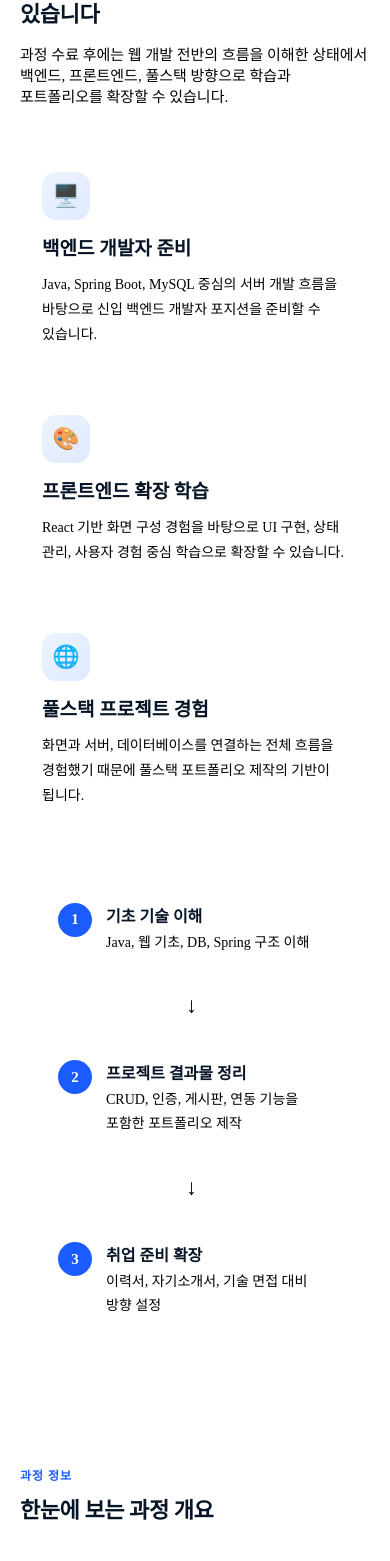
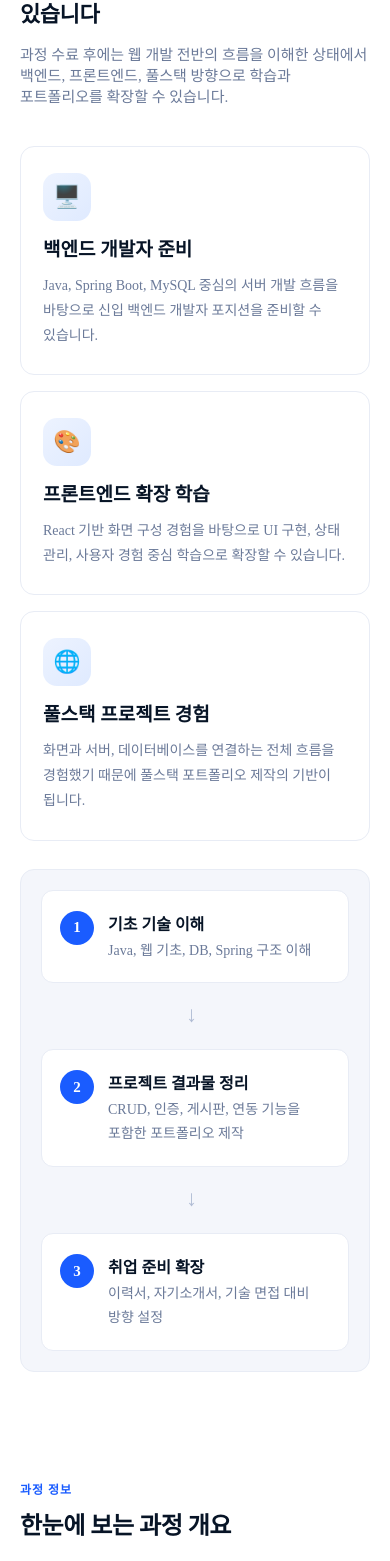
Before and after one commit to g2jkj0274/SBS-Cheon-NCS, a React (Vite) app: page / in a window 390 px wide. Shown: the part 10193-11754 px from the top of the page. Built offline with nearby package versions, Linux system fonts and the light colour scheme.

Commit message:
chore: update hiring section files

```diff
--- a/src/components/HiringSection.jsx
+++ b/src/components/HiringSection.jsx
@@ -4,9 +4,9 @@ function HiringSection() {
   return (
     <section className="hiring-section" id="hiring">
       <div className="section-inner">
-        <div className="sec-label">진로 방향</div>
-        <h2 className="sec-title">수료 후 이런 방향으로 확장할 수 있습니다</h2>
-        <p className="sec-desc">
+        <div className="hiring-sec-label">진로 방향</div>
+        <h2 className="hiring-sec-title">수료 후 이런 방향으로 확장할 수 있습니다</h2>
+        <p className="hiring-sec-desc">
           과정 수료 후에는 웹 개발 전반의 흐름을 이해한 상태에서
           백엔드, 프론트엔드, 풀스택 방향으로 학습과 포트폴리오를 확장할 수 있습니다.
         </p>
--- a/src/css/HiringSection.css
+++ b/src/css/HiringSection.css
@@ -4,17 +4,53 @@
 
 /* HIRING SECTION */
 .hiring-section {
+  --hiring-gray1: var(--gray1, #f4f6fb);
+  --hiring-gray2: var(--gray2, #e8ecf5);
+  --hiring-gray3: var(--gray3, #b0bcd4);
+  --hiring-gray4: var(--gray4, #6b7a99);
+  --hiring-navy: var(--navy, #0a1628);
+  --hiring-navy2: var(--navy2, #12223f);
+  --hiring-blue: var(--blue, #1a5cff);
+  --hiring-cyan: var(--cyan, #00c2e0);
+  --hiring-radius: var(--radius, 14px);
+
   background: #ffffff;
   padding: 72px 48px;
+  color: var(--hiring-navy);
+}
+
+.hiring-section .hiring-sec-label {
+  display: inline-block;
+  font-size: 12px;
+  font-weight: 700;
+  color: var(--hiring-blue);
+  letter-spacing: 0.08em;
+  margin-bottom: 12px;
+}
+
+.hiring-section .hiring-sec-title {
+  font-size: clamp(24px, 3vw, 38px);
+  font-weight: 800;
+  color: var(--hiring-navy);
+  line-height: 1.25;
+  margin-bottom: 12px;
+  letter-spacing: -0.02em;
+}
+
+.hiring-section .hiring-sec-desc {
+  font-size: 15px;
+  color: var(--hiring-gray4);
+  margin-bottom: 40px;
+  max-width: 700px;
 }
 
 /* 공통 텍스트 브레이크 설정 */
-.sec-title,
-.sec-desc,
-.hiring-card h3,
-.hiring-card p,
-.roadmap-title,
-.roadmap-desc,
+.hiring-section .hiring-sec-title,
+.hiring-section .hiring-sec-desc,
+.hiring-section .hiring-card h3,
+.hiring-section .hiring-card p,
+.hiring-section .roadmap-title,
+.hiring-section .roadmap-desc,
 .faq-item h3,
 .faq-item p,
 .cta-box h2,
@@ -32,8 +68,8 @@
 
 .hiring-card {
   background: #fff;
-  border: 1px solid var(--gray2);
-  border-radius: var(--radius);
+  border: 1px solid var(--hiring-gray2);
+  border-radius: var(--hiring-radius);
   padding: 26px 22px;
   transition: transform 0.2s, box-shadow 0.2s;
 }
@@ -57,22 +93,22 @@
 
 .hiring-card h3 {
   font-size: 19px;
-  color: var(--navy);
+  color: var(--hiring-navy);
   line-height: 1.35;
   margin-bottom: 10px;
 }
 
 .hiring-card p {
   font-size: 14px;
-  color: var(--gray4);
+  color: var(--hiring-gray4);
   line-height: 1.8;
 }
 
 /* JOB ROADMAP */
 .job-roadmap {
-  background: var(--gray1);
-  border: 1px solid var(--gray2);
-  border-radius: var(--radius);
+  background: var(--hiring-gray1);
+  border: 1px solid var(--hiring-gray2);
+  border-radius: var(--hiring-radius);
   padding: 24px;
   display: flex;
   align-items: stretch;
@@ -88,7 +124,7 @@
   gap: 14px;
   align-items: flex-start;
   background: #fff;
-  border: 1px solid var(--gray2);
+  border: 1px solid var(--hiring-gray2);
   border-radius: 12px;
   padding: 18px;
 }
@@ -97,7 +133,7 @@
   width: 34px;
   height: 34px;
   border-radius: 50%;
-  background: var(--blue);
+  background: var(--hiring-blue);
   color: #fff;
   font-size: 15px;
   font-weight: 800;
@@ -110,13 +146,13 @@
 .roadmap-title {
   font-size: 16px;
   font-weight: 800;
-  color: var(--navy);
+  color: var(--hiring-navy);
   margin-bottom: 4px;
 }
 
 .roadmap-desc {
   font-size: 14px;
-  color: var(--gray4);
+  color: var(--hiring-gray4);
   line-height: 1.7;
 }
 
@@ -125,7 +161,7 @@
   align-items: center;
   justify-content: center;
   font-size: 22px;
-  color: var(--gray3);
+  color: var(--hiring-gray3);
   font-weight: 800;
 }
 
@@ -372,7 +408,9 @@
     padding-bottom: 56px;
   }
 
-  .sec-title {
+  .hiring-section .hiring-sec-title,
+  .faq-section .sec-title,
+  .cta-section .sec-title {
     font-size: 25px;
     line-height: 1.4;
   }
@@ -410,7 +448,9 @@
 }
 
 @media (max-width: 430px) {
-  .sec-title {
+  .hiring-section .hiring-sec-title,
+  .faq-section .sec-title,
+  .cta-section .sec-title {
     font-size: 22px;
   }
 }
```
